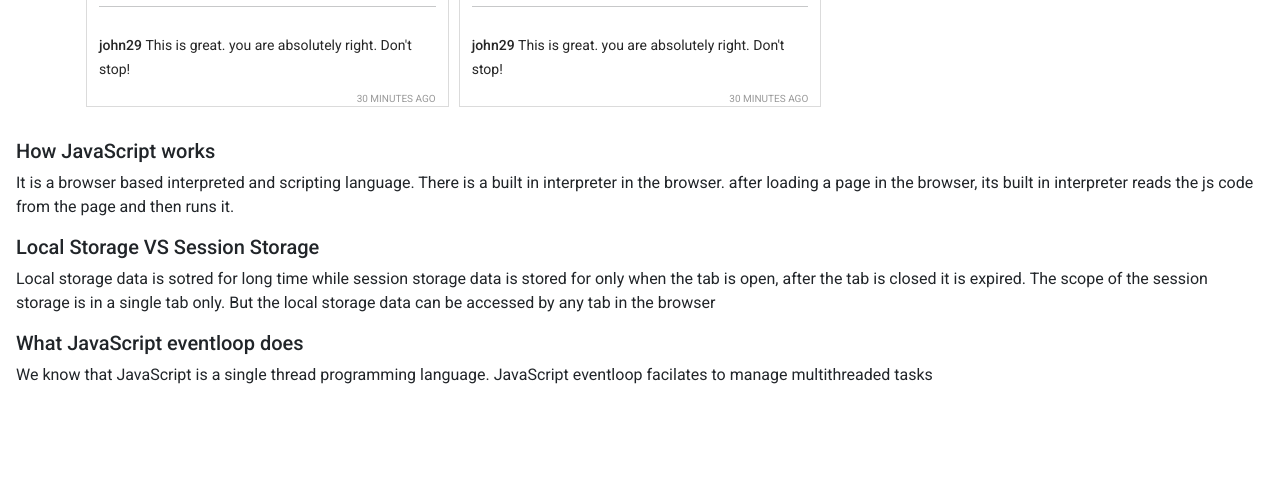
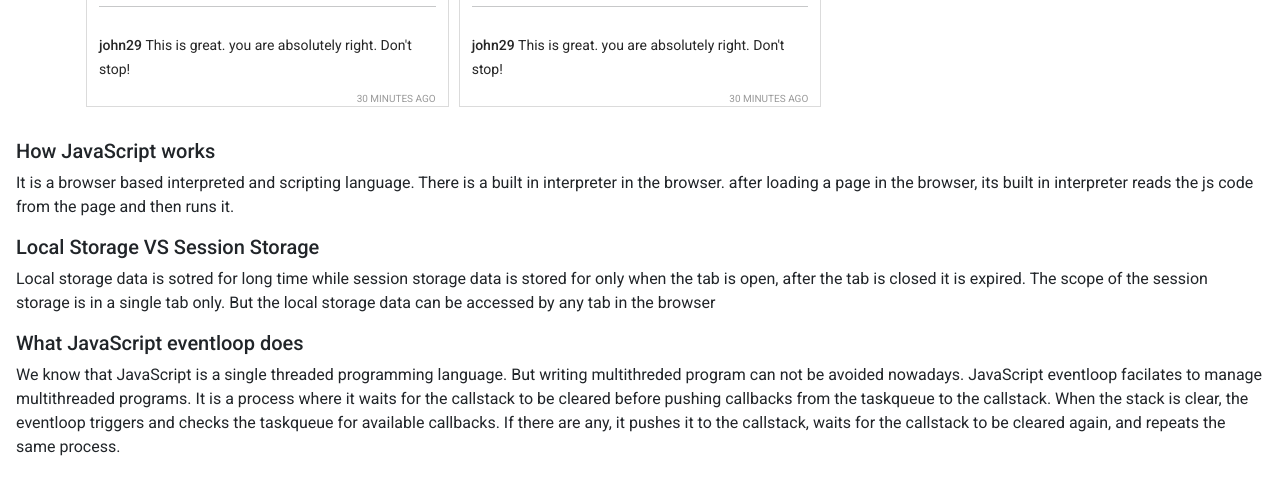
Before and after one commit to salaamah/insta-shohor, a plain HTML site: page index.html in a window 1280 px wide. Shown: the part 1425-1916 px from the top of the page. Before the commit the page ends 1844 px from the top, so only its background shows below. Drawn offline with nearby package versions, Linux system fonts and the light colour scheme.

Commit message:
all are done

```diff
--- a/index.html
+++ b/index.html
@@ -81,7 +81,7 @@
             <h5>Local Storage VS Session Storage</h5>
             <p>Local storage data is sotred for long time while session storage data is stored for only when the tab is open, after the tab is closed it is expired. The scope of the session storage is in a single tab only. But the local storage data can be accessed by any tab in the browser</p>
             <h5>What JavaScript eventloop does</h5>
-            <p>We know that JavaScript is a single thread programming language. JavaScript eventloop facilates to manage multithreaded tasks</p>
+            <p>We know that JavaScript is a single threaded programming language. But writing multithreded program can not be avoided nowadays. JavaScript eventloop facilates to manage multithreaded programs. It is a process where it waits for the callstack to be cleared before pushing callbacks from the taskqueue to the callstack. When the stack is clear, the eventloop triggers and checks the taskqueue for available callbacks. If there are any, it pushes it to the callstack, waits for the callstack to be cleared again, and repeats the same process.</p>
         </section>
         <footer></footer>
 
--- a/js/app.js
+++ b/js/app.js
@@ -51,7 +51,7 @@ const switchTab = (id) => {
 };
 
 const createPost = (post) => {
-  console.log(post);
+  //console.log(post);
     const image = post.image;
     const userImage = post.userImage;
     const div = document.createElement( "article" );
```
